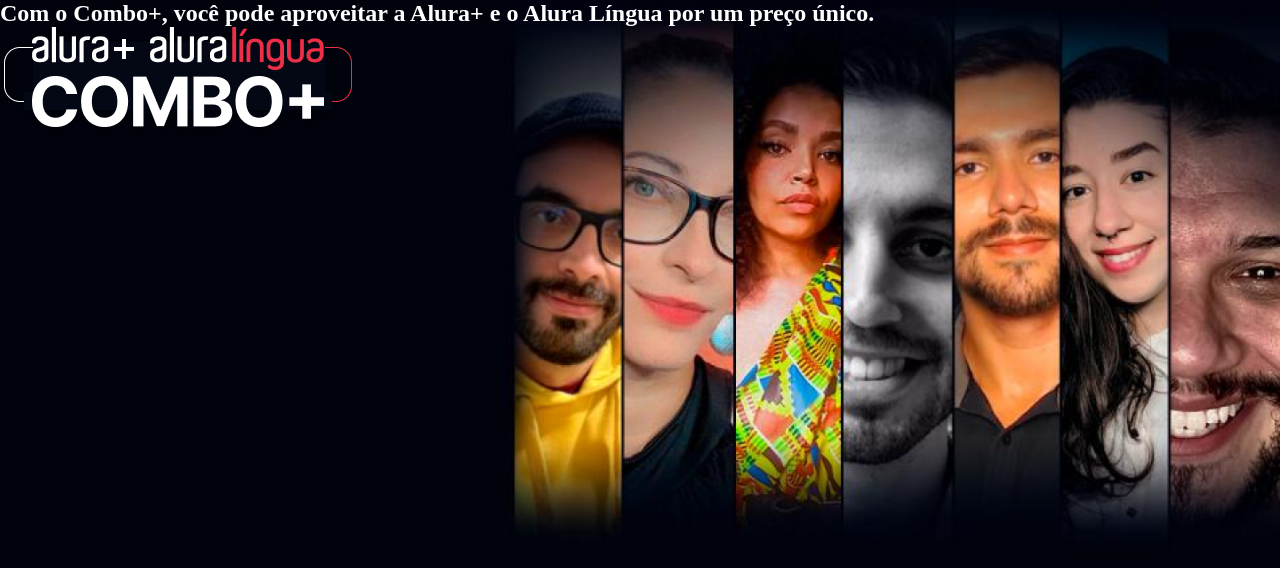
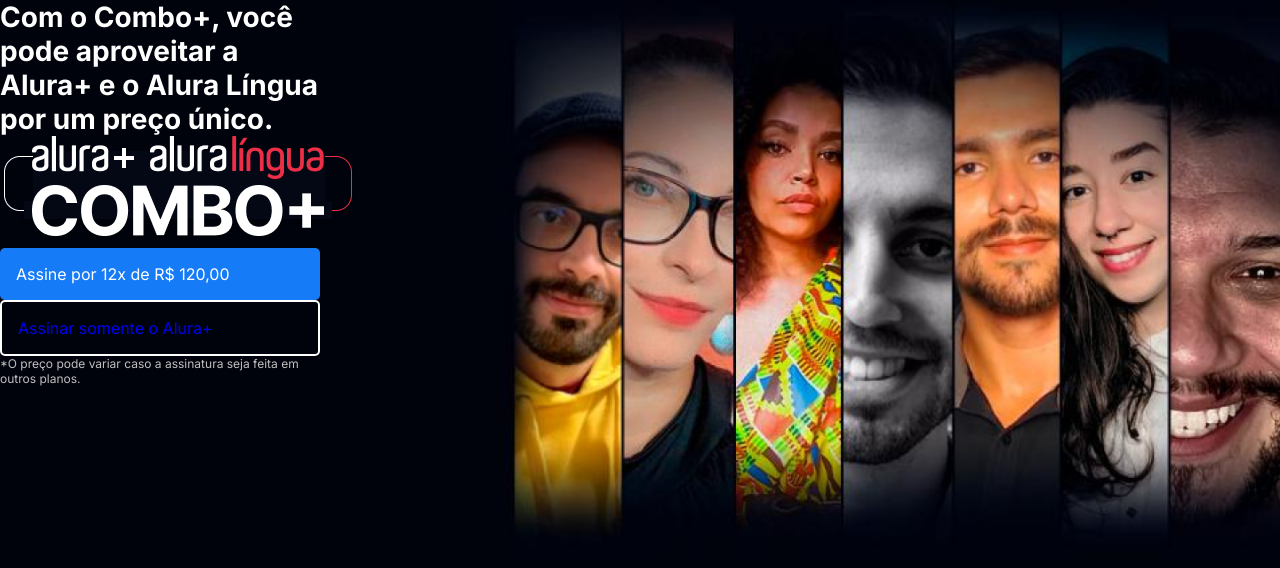
Before and after one commit to Victody/AluraPlus, a plain HTML site: page index.html in a window 1280 px wide. Drawn offline with Linux system fonts and the light colour scheme.

Commit message:
definição do grid layout e fonts

```diff
--- a/index.html
+++ b/index.html
@@ -12,8 +12,13 @@
     </header>
     <Main>
         <section class="container principal">
-            <h1>Com o Combo+, você pode aproveitar a Alura+ e o Alura Língua por um preço único.</h1>
-            <img src="images/Combo.png" alt="O combo+ é a junção do Alura+ e o alura linguas">
+            <div>
+                <h1 class="container__title">Com o Combo+, você pode aproveitar a Alura+ e o Alura Língua por um preço único.</h1>
+                <img src="images/Combo.png" alt="O combo+ é a junção do Alura+ e o alura linguas">
+                <a href="www.alura.com.br" class="container__botao">Assine por 12x de R$ 120,00</a>
+                <a href="www.alura.com.br" class="container__botao_secundario">Assinar somente o Alura+</a>
+                <p class="container__aviso">*O preço pode variar caso a assinatura seja feita em outros planos.</p>
+            </div>
         </section>
     </Main>
     <footer>
--- a/styles.css
+++ b/styles.css
@@ -1,8 +1,17 @@
+@import url('https://fonts.googleapis.com/css2?family=Inter:wght@400;700&display=swap');
+
 :root {
     --branco-principal: #FFFFFF;
     --cinza-secundario: #C0C0C0;
     --botao-azul: #167BF7;
     --cor-de-fundo: #00030C;
+
+    --font-family: 'Inter', sans-serif;
+    --font-weight-padrao: 400;
+    --font-weight-title: 700;
+    --font-size-padrao: 16px;
+    --font-size-aviso: 12px;
+    --font-size-title: 28px;
 }
 
 * {
@@ -12,10 +21,13 @@
 
 body {
     background-color: var(--cor-de-fundo);
+    color: var(--branco-principal);
+    font-family: var(--font-family);
+    font-weight: var(--font-weight-padrao);
+    font-size: var(--font-size-padrao);
 }
 
 .principal {
-    color: var(--branco-principal);
     background-image: url("images/Background.png");
     background-repeat: no-repeat;
     background-size: contain;
@@ -23,4 +35,34 @@
 
 .container {
     height: 100vh;
+    display: grid;
+    grid-template-columns: 25% 25% 50%;
 }
+
+.container__title {
+    font-size: var(--font-size-title);
+    font-weight: var(--font-weight-title);
+}
+
+.container__botao {
+    background-color: var(--botao-azul);
+    text-decoration: none;
+    color: var(--branco-principal);
+    border-radius: 5px;
+    padding: 1em;
+    display: block;
+}
+
+.container__botao_secundario {
+    background-color: transparent;
+    text-decoration: none;
+    border: 2px solid var(--branco-principal);
+    border-radius: 5px;
+    padding: 1em;
+    display: block;
+}
+
+.container__aviso {
+    font-size: var(--font-size-aviso);
+    color: var(--cinza-secundario);
+}
```
